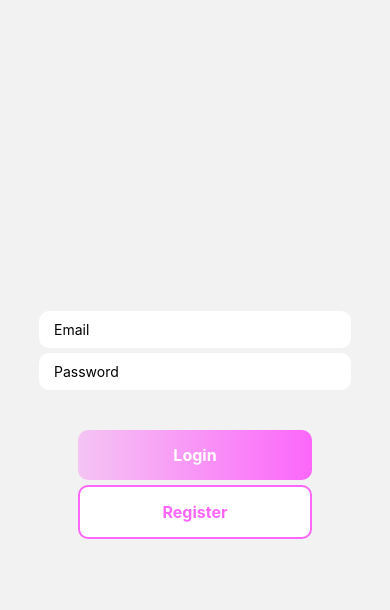
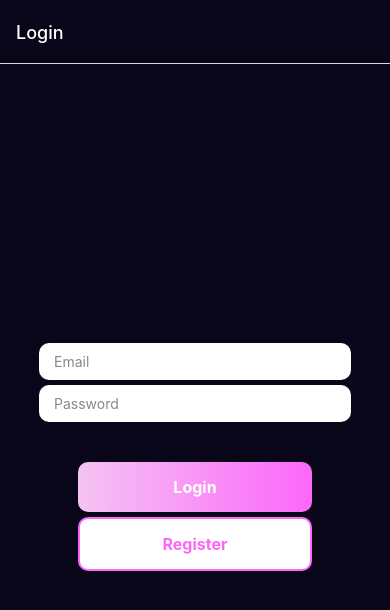
Before and after one commit to TheFullStackFred/nomadify, a React Native app: screen /Home in a window 390 px wide. Both pictures are taken after a click on the button 26 px from the left and 32 px from the top of the page. Shown: the top 610 px of the page. Built offline with nearby package versions, Linux system fonts and the light colour scheme; no server answers.

Commit message:
Refactoring

```diff
--- a/App.tsx
+++ b/App.tsx
@@ -5,9 +5,9 @@ import { NavigationContainer } from '@react-navigation/native'
 import { createNativeStackNavigator } from '@react-navigation/native-stack'
 import Loginscreen from './screens/Loginscreen'
 import Homescreen from './screens/Homescreen'
+import { StatusBar } from 'expo-status-bar'
 
 const Stack = createNativeStackNavigator()
-SplashScreen.preventAutoHideAsync()
 
 export const App = () => {
   const [appIsReady, setAppIsReady] = useState(false)
@@ -15,6 +15,7 @@ export const App = () => {
   useEffect(() => {
     async function prepare() {
       try {
+        SplashScreen.preventAutoHideAsync()
         await new Promise((resolve) => setTimeout(resolve, 3000))
       } catch (error) {
         console.warn(error)
@@ -38,13 +39,16 @@ export const App = () => {
 
   return (
     <View style={styles.container} onLayout={onLayoutRootView}>
+      <StatusBar style='light' />
       <NavigationContainer>
-        <Stack.Navigator>
-          <Stack.Screen
-            options={{ headerShown: false }}
-            name='Login'
-            component={Loginscreen}
-          />
+        <Stack.Navigator
+          screenOptions={{
+            headerStyle: { backgroundColor: '#0a0619' },
+            headerTintColor: '#fff',
+            contentStyle: { backgroundColor: '#0a0619' },
+          }}
+        >
+          <Stack.Screen name='Login' component={Loginscreen} />
           <Stack.Screen name='Home' component={Homescreen} />
         </Stack.Navigator>
       </NavigationContainer>
--- /dev/null
+++ b/components/LogoutBtn.tsx
@@ -0,0 +1,26 @@
+import { StyleSheet, TouchableOpacity } from 'react-native'
+import { useNavigation } from '@react-navigation/native'
+import { auth } from '../firebase/firebase-config'
+import { Entypo } from '@expo/vector-icons'
+
+const LogoutBtn = () => {
+  const navigation = useNavigation()
+
+  const handleLogOut = (): void => {
+    auth
+      .signOut()
+      .then(() => {
+        navigation.replace('Login')
+      })
+      .catch((error) => alert(error.message))
+  }
+  return (
+    <TouchableOpacity onPress={handleLogOut}>
+      <Entypo name='log-out' size={24} color='black' />
+    </TouchableOpacity>
+  )
+}
+
+export default LogoutBtn
+
+const styles = StyleSheet.create({})
--- a/screens/Homescreen.tsx
+++ b/screens/Homescreen.tsx
@@ -1,59 +1,18 @@
-import { LinearGradient } from 'expo-linear-gradient'
-import { StyleSheet, Text, TouchableOpacity, View } from 'react-native'
-import { auth } from '../firebase'
+import { View } from 'react-native'
 import { useNavigation } from '@react-navigation/native'
+import { useLayoutEffect } from 'react'
+import LogoutBtn from '../components/LogoutBtn'
 
 const Homescreen = () => {
   const navigation = useNavigation()
 
-  const handleLogOut = () => {
-    auth
-      .signOut()
-      .then(() => {
-        navigation.replace('Login')
-      })
-      .catch((error) => alert(error.message))
-  }
-  return (
-    <View style={styles.container}>
-      <Text>Email: {auth.currentUser?.email}</Text>
-      <TouchableOpacity onPress={handleLogOut} style={styles.button}>
-        <LinearGradient
-          colors={['#f4c4f3', '#fc67fa']}
-          style={styles.buttonGradient}
-          start={[0, 0]}
-          end={[1, 0]}
-        >
-          <Text style={styles.buttonText}>Log out</Text>
-        </LinearGradient>
-      </TouchableOpacity>
-    </View>
-  )
+  useLayoutEffect(() => {
+    navigation.setOptions({
+      headerRight: () => <LogoutBtn />,
+    })
+  })
+
+  return <View></View>
 }
 
 export default Homescreen
-
-const styles = StyleSheet.create({
-  container: {
-    flex: 1,
-    justifyContent: 'center',
-    alignItems: 'center',
-  },
-  button: {
-    width: '60%',
-    borderRadius: 10,
-    alignItems: 'center',
-    marginTop: 30,
-  },
-  buttonGradient: {
-    width: '100%',
-    borderRadius: 10,
-    alignItems: 'center',
-  },
-  buttonText: {
-    color: '#fff',
-    fontWeight: '700',
-    fontSize: 16,
-    padding: 15,
-  },
-})
--- a/screens/Loginscreen.tsx
+++ b/screens/Loginscreen.tsx
@@ -12,7 +12,7 @@ import {
   createUserWithEmailAndPassword,
   signInWithEmailAndPassword,
 } from 'firebase/auth'
-import { auth } from '../firebase'
+import { auth } from '../firebase/firebase-config'
 import { useNavigation } from '@react-navigation/native'
 
 const Loginscreen = () => {
@@ -30,22 +30,20 @@ const Loginscreen = () => {
     return unsubscribe
   }, [])
 
-  const handleRegister = () => {
+  const handleRegister = (): void => {
     createUserWithEmailAndPassword(auth, email, password)
       .then((userCredential) => {
         const user = userCredential.user
-        console.log('Registered in with', user.email)
       })
       .catch((error) => {
         alert(error.message)
       })
   }
 
-  const handleLogin = () => {
+  const handleLogin = (): void => {
     signInWithEmailAndPassword(auth, email, password)
       .then((userCredential) => {
         const user = userCredential.user
-        console.log('Logged in with', user.email)
       })
       .catch((error) => {
         alert(error.message)
@@ -55,16 +53,20 @@ const Loginscreen = () => {
     <KeyboardAvoidingView style={styles.container} behavior='height'>
       <View style={styles.inputContainer}>
         <TextInput
-          placeholder='Email'
           value={email}
           onChangeText={(text) => setEmail(text)}
           style={styles.input}
+          placeholder='Email'
+          autoCapitalize='none'
+          placeholderTextColor='#888888'
         ></TextInput>
         <TextInput
-          placeholder='Password'
           value={password}
           onChangeText={(text) => setPassword(text)}
           style={styles.input}
+          placeholder='Password'
+          autoCapitalize='none'
+          placeholderTextColor='#888888'
           secureTextEntry
         ></TextInput>
       </View>
```
Also changed, not shown: 1 other file (tests, documents, lock files or other folders).
